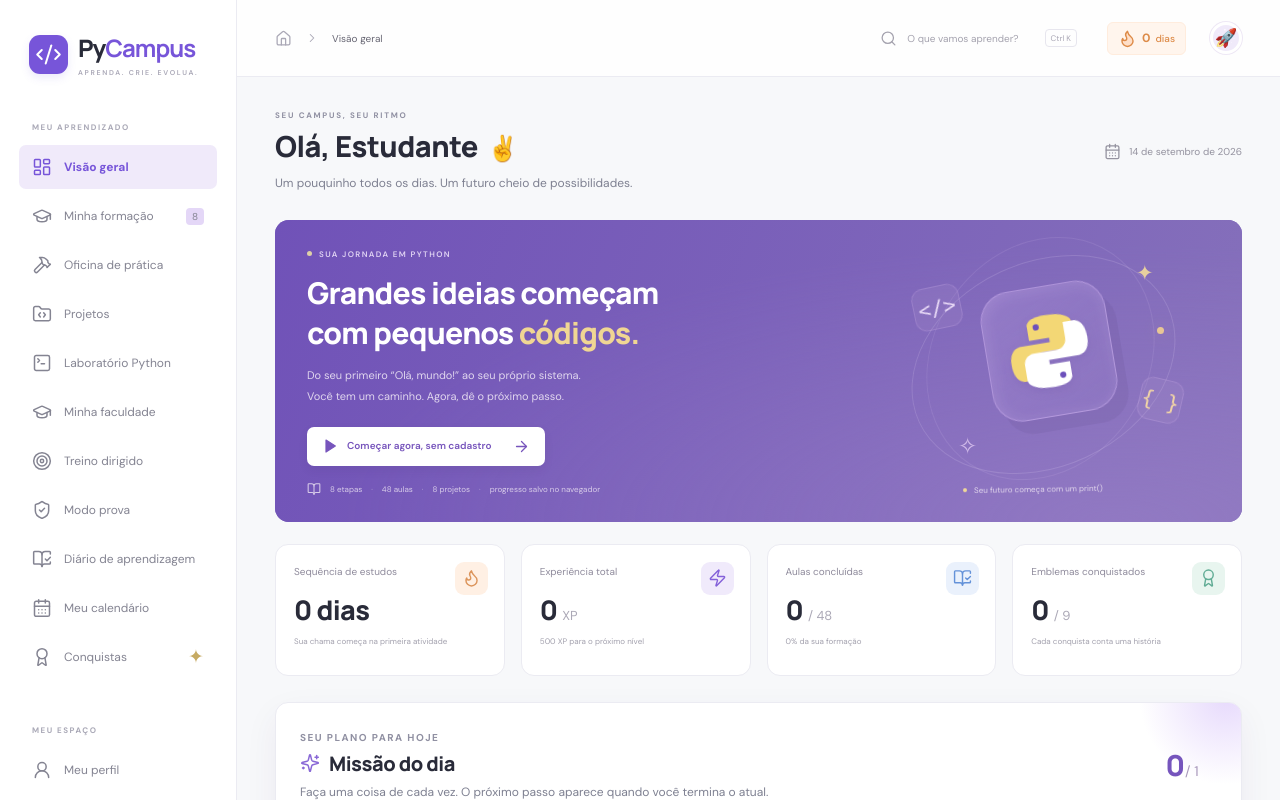
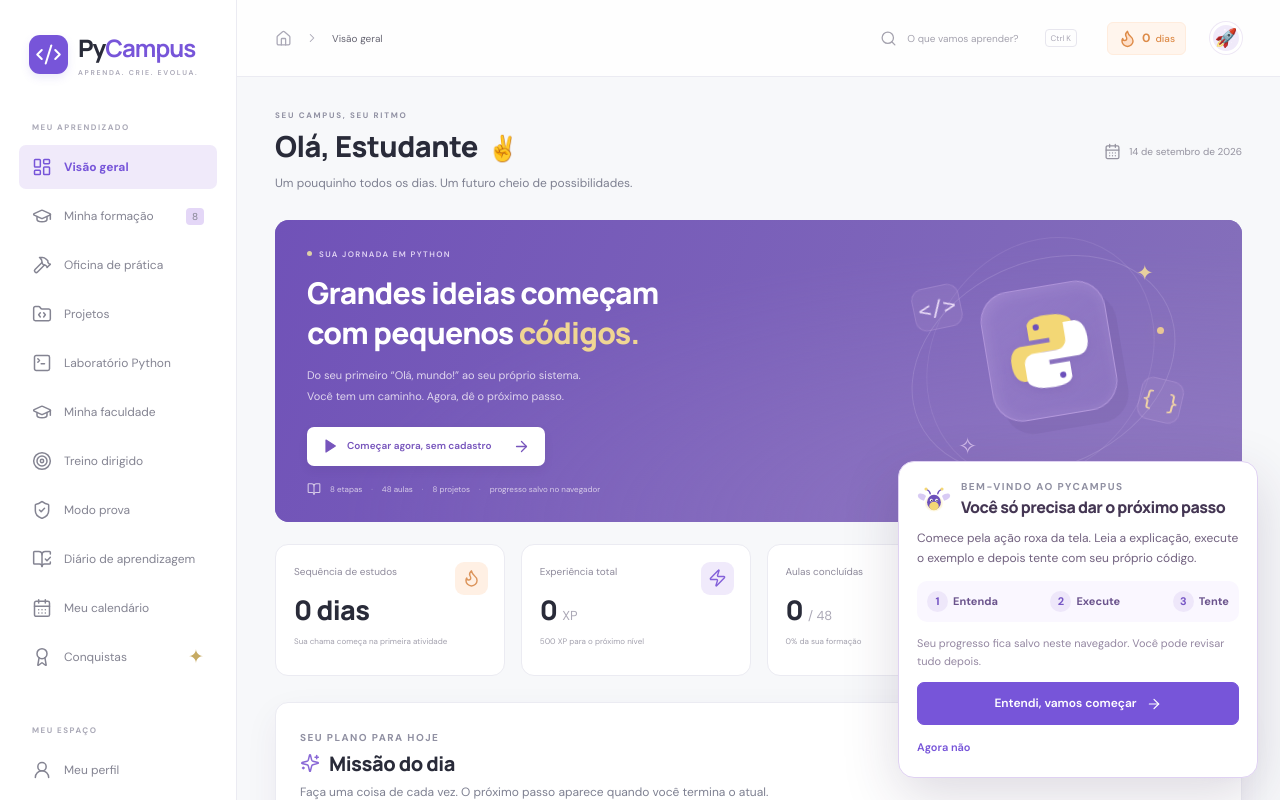
Before and after one commit to Jaoabyo/pycampus, a React (Vite) app: page / in a window 1280 px wide. Shown: the top 800 px of the page. Built offline with nearby package versions, Linux system fonts and the light colour scheme.

Commit message:
feat: orientar primeira visita

```diff
--- a/scripts/check-beginner-journey.mjs
+++ b/scripts/check-beginner-journey.mjs
@@ -12,6 +12,7 @@ await page.goto(base, { waitUntil: 'networkidle' });
 await page.evaluate(() => localStorage.clear());
 await page.reload({ waitUntil: 'networkidle' });
 assert.match(await page.title(), /Visão geral.*PyCampus/);
+await page.getByRole('dialog', { name: /Você só precisa/ }).getByRole('button', { name: /Entendi/ }).click();
 assert.ok(await page.getByRole('button', { name: /Começar agora|próximo passo/i }).count(), 'a primeira visita precisa ter uma ação visível');
 
 await page.getByRole('button', { name: 'Mais', exact: true }).click();
--- a/src/Mentor.jsx
+++ b/src/Mentor.jsx
@@ -32,7 +32,21 @@ export function LumiArt({ size = 34, awake = true }) {
 export function FlyingLumi() {
   return <><div className="lumi-flight" aria-hidden="true">
     <div className="lumi-bob"><LumiArt size={26} /></div>
-  </div><ConnectionStatus /></>;
+  </div><ConnectionStatus /><FirstVisitGuide /></>;
+}
+
+function FirstVisitGuide() {
+  const [aberto, setAberto] = useState(() => { try { return localStorage.getItem('pycampus.guia-inicial.v1') !== 'ok'; } catch { return false; } });
+  if (!aberto) return null;
+  const fechar = () => { try { localStorage.setItem('pycampus.guia-inicial.v1', 'ok'); } catch { /* segue nesta visita */ } setAberto(false); };
+  return <aside className="first-visit-guide" role="dialog" aria-labelledby="titulo-guia-inicial">
+    <div className="first-visit-guide-head"><LumiArt size={34} /><div><div className="eyebrow">BEM-VINDO AO PYCAMPUS</div><h2 id="titulo-guia-inicial">Você só precisa dar o próximo passo</h2></div></div>
+    <p>Comece pela ação roxa da tela. Leia a explicação, execute o exemplo e depois tente com seu próprio código.</p>
+    <div className="first-visit-guide-steps"><span><b>1</b> Entenda</span><span><b>2</b> Execute</span><span><b>3</b> Tente</span></div>
+    <p className="small">Seu progresso fica salvo neste navegador. Você pode revisar tudo depois.</p>
+    <button className="button primary full" onClick={fechar}>Entendi, vamos começar <Icon name="ArrowRight" size={16} /></button>
+    <button className="text-button first-visit-dismiss" onClick={fechar}>Agora não</button>
+  </aside>;
 }
 
 function ConnectionStatus() {
--- a/src/mentor.css
+++ b/src/mentor.css
@@ -2,6 +2,7 @@
    a ajuda precisa estar onde o estudante já está olhando. */
 .connection-status{position:fixed;z-index:80;left:50%;top:12px;transform:translateX(-50%);display:flex;align-items:center;gap:9px;max-width:min(620px,calc(100vw - 28px));padding:10px 14px;border:1px solid #f1d7a8;border-radius:10px;background:#fff9ed;color:#765b2d;box-shadow:0 8px 24px #49310d18;font-size:12px;line-height:1.4}
 .connection-status svg{flex:0 0 auto;color:#c58735}
+.first-visit-guide{position:fixed;z-index:75;right:22px;bottom:22px;width:min(360px,calc(100vw - 28px));padding:18px;border:1px solid #dfd1f2;border-radius:16px;background:#fff;box-shadow:0 18px 55px #3826502b;color:#443653}.first-visit-guide-head{display:flex;align-items:center;gap:10px}.first-visit-guide-head h2{margin-top:4px;font-size:16px;line-height:1.3}.first-visit-guide>p{margin:12px 0;font-size:12px;line-height:1.65;color:#71617f}.first-visit-guide .small{font-size:11px;color:#9588a2}.first-visit-guide-steps{display:flex;justify-content:space-between;gap:7px;padding:10px;border-radius:10px;background:#faf7ff;color:#6b548d;font-size:11px;font-weight:650}.first-visit-guide-steps span{display:flex;align-items:center;gap:5px}.first-visit-guide-steps b{display:grid;place-items:center;width:21px;height:21px;border-radius:50%;background:#eee7fa;color:#7655c4}.first-visit-dismiss{display:flex;margin:10px auto 0;font-size:11px}@media(max-width:600px){.first-visit-guide{right:14px;bottom:76px}.first-visit-guide-steps{font-size:10px}}
 .lumi-call{display:flex;align-items:center;gap:12px;width:100%;text-align:left;margin-top:16px;padding:12px 15px;border:1px solid #e6dcf8;border-radius:11px;background:linear-gradient(100deg,#faf7ff,#f5efff);transition:border-color .15s,transform .15s}
 .lumi-call:hover{border-color:#c4aef0;transform:translateY(-1px)}
 .lumi-call strong{display:block;font-size:13px;color:#4a3d63}
```
